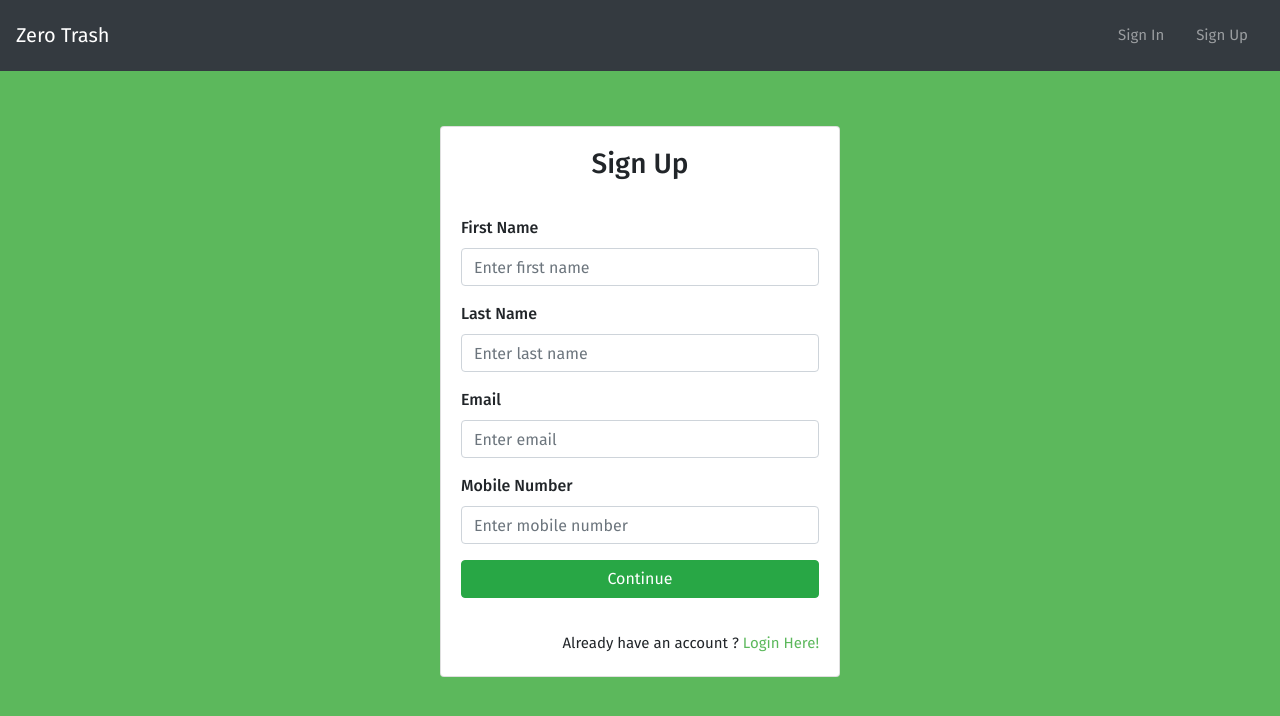
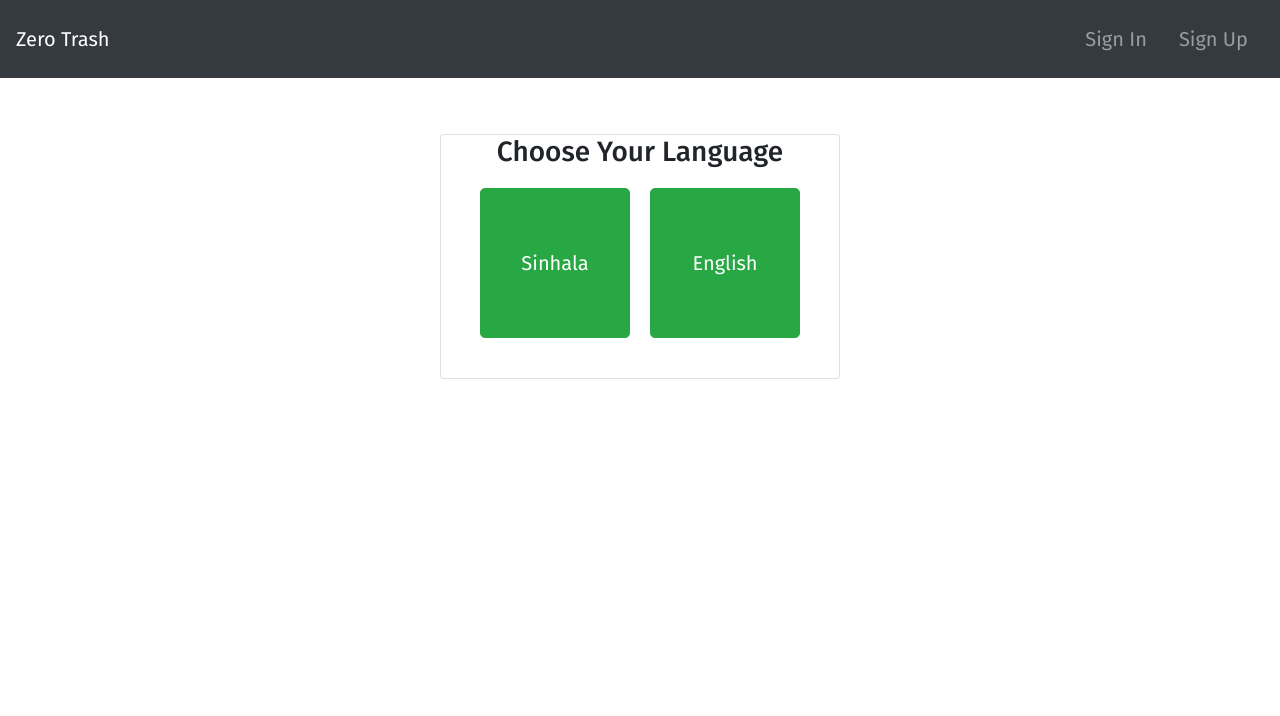
Before and after one commit to DDilshani/CO328-Project-Frontend-, a React (Create React App) app: page /register in a window 1280 px wide. Shown: the top 716 px of the page. Built offline with nearby package versions, Linux system fonts and the light colour scheme.

Commit message:
added language selection and device verification

```diff
--- a/src/components/Login.js
+++ b/src/components/Login.js
@@ -69,7 +69,7 @@ class Login extends Component {
         )
 
         return (
-            <div className = 'card'>
+            <div className = 'card card-login'>
                 <form onSubmit = {this.continue}>
                     <div className = 'header'>
                         <h3>Sign In</h3>
@@ -93,12 +93,12 @@ class Login extends Component {
                     {values.validInput? null : alertMsg}
                     <button type="submit" className="btn btn-success btn-block">Submit</button>
                     <p className="forgot-password text-right">
-                        forgot <a href="#">password?</a>
+                        forgot&ensp;<a href="#">password?</a>
                     </p>
 
 
                     <p className="register text-right">
-                        new to Zero Trash ? <a href="/register">Register Here!</a>
+                        new to Zero Trash?&ensp;<a href="/register">Register Here!</a>
                     </p>
 
                 </form>
--- a/src/components/Register.js
+++ b/src/components/Register.js
@@ -3,10 +3,13 @@ import FormPersonalDetails from './registration_components/FormPersonalDetails';
 import FormPasswords from './registration_components/FormPasswords';
 import FormAddressDetails from './registration_components/FormAddressDetails';
 import Confirm from './registration_components/Confirm'
+import FormLanguage from './registration_components/FormLanguage'
+import FormDevVerification from './registration_components/FormDevVerification'
 
 class Register extends Component {
     state = {
         step: 1,
+        language: '',
         customerType:  'Regular Customer',
         firstName: '',
         lastName: '',
@@ -64,13 +67,30 @@ class Register extends Component {
         switch(step) {
             case 1:
                 return (
+                    <FormLanguage
+                        nextStep = {this.nextStep}
+                        handleChange = {this.handleChange}
+                    />
+                )
+            case 2:
+                return (
                     <FormPersonalDetails
                         nextStep = {this.nextStep}
+                        prevStep = {this.prevStep}
                         handleChange = {this.handleChange}
                         values = {values}
                     />
                 )
-            case 2:
+            case 3:
+                return (
+                    <FormDevVerification
+                        nextStep = {this.nextStep}
+                        prevStep = {this.prevStep}
+                        handleChange = {this.handleChange}
+                        values = {values}
+                    />
+                );
+            case 4:
                 return (
                     <FormPasswords
                     nextStep = {this.nextStep}
@@ -79,7 +99,7 @@ class Register extends Component {
                     values = {values}
                     />
                 )
-            case 3:
+            case 5:
                 return (
                     <FormAddressDetails
                     nextStep = {this.nextStep}
@@ -88,7 +108,7 @@ class Register extends Component {
                     values = {values}
                     />
                 )
-            case 4:
+            case 6:
                 return (
                     <Confirm
                     nextStep = {this.nextStep}
--- a/src/components/registration_components/FormAddressDetails.js
+++ b/src/components/registration_components/FormAddressDetails.js
@@ -1,12 +1,6 @@
 import React, { Component } from "react";
 
 export class FormAddressDetails extends Component {
-
-    handleChange = input => e => {
-        this.setState({
-            [input]: e.target.value
-        });
-    }
 
     continue = e => {
         e.preventDefault();
@@ -50,7 +44,7 @@ export class FormAddressDetails extends Component {
                     <button onClick = {this.back} className="btn btn-light btn-block">Back</button>
 
                     <br></br>
-                    <p className="login text-right">Already have an account ? <a href="#">Login Here!</a></p>
+                    <p className="login text-right">Already have an account?&ensp;<a href="#">Login Here!</a></p>
 
                 </form>
             </div>
--- /dev/null
+++ b/src/components/registration_components/FormDevVerification.js
@@ -0,0 +1,109 @@
+import React, { Component } from 'react';
+import { Button, Form,Card, Alert } from 'react-bootstrap';
+import { devVerification } from './UserFunctions';
+
+class FormDevVerification extends Component {
+    state = {
+        token: '',
+        validInput: true,
+        validPhoneNo: true,
+        validToken: true
+    }
+
+    handleChange = input => e => {
+        this.setState({
+            [input]: e.target.value
+        });
+    }
+
+    continue = e => {
+        e.preventDefault();
+
+        const customer = {
+            token: this.state.token,
+            phoneNo: this.props.values.phoneNo
+        }
+
+        devVerification(customer).then(res => {
+            if (res) {
+                console.log(res.statusCode);
+                let statusCode = res.statusCode;
+                if(statusCode == 'S1000'){
+                    this.setState({validToken: true, validPhoneNo: true, validInput : true});
+                    this.props.nextStep();
+                }
+                else if(statusCode == 'E3002'){
+                    this.setState({validToken: false, validPhoneNo: true, validInput : true});
+                }
+                else{
+                    this.setState({validToken: true, validPhoneNo: true, validInput : false});
+                }
+            }
+            else{
+                this.setState({validInput: false});
+            }
+        })
+    }
+
+    back = e => {
+        e.preventDefault();
+        this.props.prevStep();
+    }
+
+    render() {
+        const {values,handleChange} = this.props;
+        const { validInput, validPhoneNo, validToken } = this.state;
+
+        const invalidInputMsg = (
+            <Alert variant='danger'>
+                Server Error. Please try again later!
+            </Alert>
+        )
+
+        const invalidPhoneNoMsg = (
+            <Alert variant='danger'>
+                Device is not registered on the system!
+            </Alert>
+        )
+
+        const invalidTokenMsg = (
+            <Alert variant='danger'>
+                Incorrect verification code!
+            </Alert>
+        )
+
+        return (
+
+            <Card>
+                <Form onSubmit = {e => this.continue(e)}>
+                    <Card.Body>
+                        <Card.Title className='text-center'>
+                            Mobile number verification
+                        </Card.Title>
+                        <br />
+                        <Form.Group controlId="forDeviceVerification">
+                            <Form.Label>Device Verification Code</Form.Label>
+                            <Form.Control type="text" placeholder="" value={this.state.token} onChange = {this.handleChange('token')} required/>
+                            <Form.Text className="text-muted">
+                            Do not share this code with anyone else
+                            </Form.Text>
+                        </Form.Group>
+                        <br />
+                        <Card.Text>
+                        The device verification code has been sent to you when you registered your mobile number using ssd.
+                        </Card.Text>
+                        {validInput? validPhoneNo? validToken? null : invalidTokenMsg : invalidPhoneNoMsg : invalidInputMsg}
+                        <Button variant="success" type="submit" block>
+                            Verify & Continue
+                        </Button>
+                        <Button variant="light" onClick = {this.back} block>
+                            Back
+                        </Button>
+                    </Card.Body>
+                </Form>
+            </Card>
+        );
+    }
+}
+
+export default FormDevVerification;
--- /dev/null
+++ b/src/components/registration_components/FormLanguage.js
@@ -0,0 +1,34 @@
+import React, { Component } from 'react';
+import { Button, Form } from 'react-bootstrap';
+
+class FormLanguage extends Component {
+
+    continue (e) {
+        e.preventDefault();
+        this.props.nextStep();
+    }
+
+      render() {
+        const { handleChange } = this.props;
+
+        return (
+            <div className = 'card'>
+                <Form onSubmit = {e => this.continue(e)}>
+                    <div className = 'header'>
+                        <h3>Choose Your Language</h3>
+                    </div>
+                    <div className="mb-3" className='btn-block-language'>
+                        <Button type = 'submit' value='sinhala' variant="success" size="lg" onClick={handleChange('language')}>
+                        Sinhala
+                        </Button>
+                        <Button type = 'submit' value = 'english' variant="success" size="lg" onClick={handleChange('language')}>
+                        English
+                        </Button>
+                    </div>
+                </Form>
+            </div>
+        );
+    }
+}
+
+export default FormLanguage;
--- a/src/components/registration_components/FormPasswords.js
+++ b/src/components/registration_components/FormPasswords.js
@@ -5,13 +5,6 @@ export class FormPasswords extends Component {
     state = {
         validPassword: true,
         validConfirmPassword: true
-    }
-
-    handleChange = input => e => {
-        this.setState({
-            [input]: e.target.value
-        });
-
     }
 
     continue = e => {
@@ -119,7 +112,7 @@ export class FormPasswords extends Component {
 
                     <br></br>
 
-                    <p className="login text-right">Already have an account ? <a href="#">Login Here!</a></p>
+                    <p className="login text-right">Already have an account?&ensp;<a href="#">Login Here!</a></p>
 
                 </form>
             </div>
--- a/src/components/registration_components/FormPersonalDetails.js
+++ b/src/components/registration_components/FormPersonalDetails.js
@@ -5,13 +5,6 @@ export class FormPersonalDetails extends Component {
     state = {
         validEmail: true,
         validPhoneNo: true,
-    }
-
-    handleChange = input => e => {
-        this.setState({
-            [input]: e.target.value
-        });
-
     }
 
     continue = e => {
@@ -45,6 +38,11 @@ export class FormPersonalDetails extends Component {
         if(allow){
             this.props.nextStep();
         }
+    }
+
+    back = e => {
+        e.preventDefault();
+        this.props.prevStep();
     }
 
     validatePhoneNo(phoneNo) {
@@ -123,8 +121,10 @@ export class FormPersonalDetails extends Component {
                     {this.state.validPhoneNo? validPhoneNoClass : invalidPhoneNoClass}
 
                     <button type="submit" className="btn btn-success btn-block">Continue</button>
+                    <button onClick = {this.back} className="btn btn-light btn-block">Back</button>
+
                     <br></br>
-                    <p className="login text-right">Already have an account ? <a href="#">Login Here!</a></p>
+                    <p className="login text-right">Already have an account?&ensp;<a href="#">Login Here!</a></p>
 
                 </form>
             </div>
--- a/src/components/registration_components/UserFunctions.js
+++ b/src/components/registration_components/UserFunctions.js
@@ -41,3 +41,22 @@ export const login = input => {
       console.log(err)
     })
 }
+
+export const devVerification = input => {
+
+  console.log(input);
+
+  return axios
+  .post('api/v1/verifyToken/', {
+    accessToken: 'f83bdbecf8f2596cfd837b11ab2aa1fb',
+    userToken: input.token,
+    userTele: input.phoneNo
+  })
+  .then(response => {
+      console.log(response.data)
+      return response.data
+  })
+  .catch(err => {
+    console.log(err)
+  })
+}
--- a/src/index.css
+++ b/src/index.css
@@ -3,7 +3,6 @@
   box-sizing: border-box;
 }
 body {
-  background: #5cb85c !important;
   min-height: 100vh;
   display: flex;
   font-weight: 400;
@@ -18,6 +17,19 @@ h1,h2,h3,h4,h5,h6,label,span {
 body, html, .App, #root, .auth-wrapper {
   width: 100%;
   height: 100%;
+}
+
+.navbar-brand:hover {
+  font-size: 20px;
+}
+
+.nav-link {
+  font-size: 20px;
+}
+
+.nav-link:hover {
+  color: white;
+  font-size: 20px;
 }
 /*
 .navbar-light {
@@ -92,19 +104,37 @@ a:hover {
 
 .card {
   margin-top: 5%;
+  margin-bottom: 5%;
   margin-left: auto;
   margin-right: auto;
   max-width: 400px;
-  padding: 20px;
-  padding-bottom: 5px;
 }
 
 .header {
   text-align: center;
+  margin-bottom: 5%;
+}
+.card p{
+  display:flex;
+  justify-content:center;
+  font-size: 15px;
+}
+
+.btn-block-language {
+  display:flex;
+  justify-content:center;
+  margin-top: 5%;
   margin-bottom: 10%;
 }
-.card p{
-  font-size: 15px;
-  margin-top: 10px;
-  text-align: left;
+.btn-block-language .btn {
+  width: 150px;
+  height: 150px;
 }
+
+.btn-block-language .btn:first-child{
+  margin-right: 20px;
+}
+
+.card-login .btn {
+  margin-bottom: 10px;
+}
```
Also changed, not shown: src/components/registration_components/FormSubscription.js (added, +12 -0 lines).
